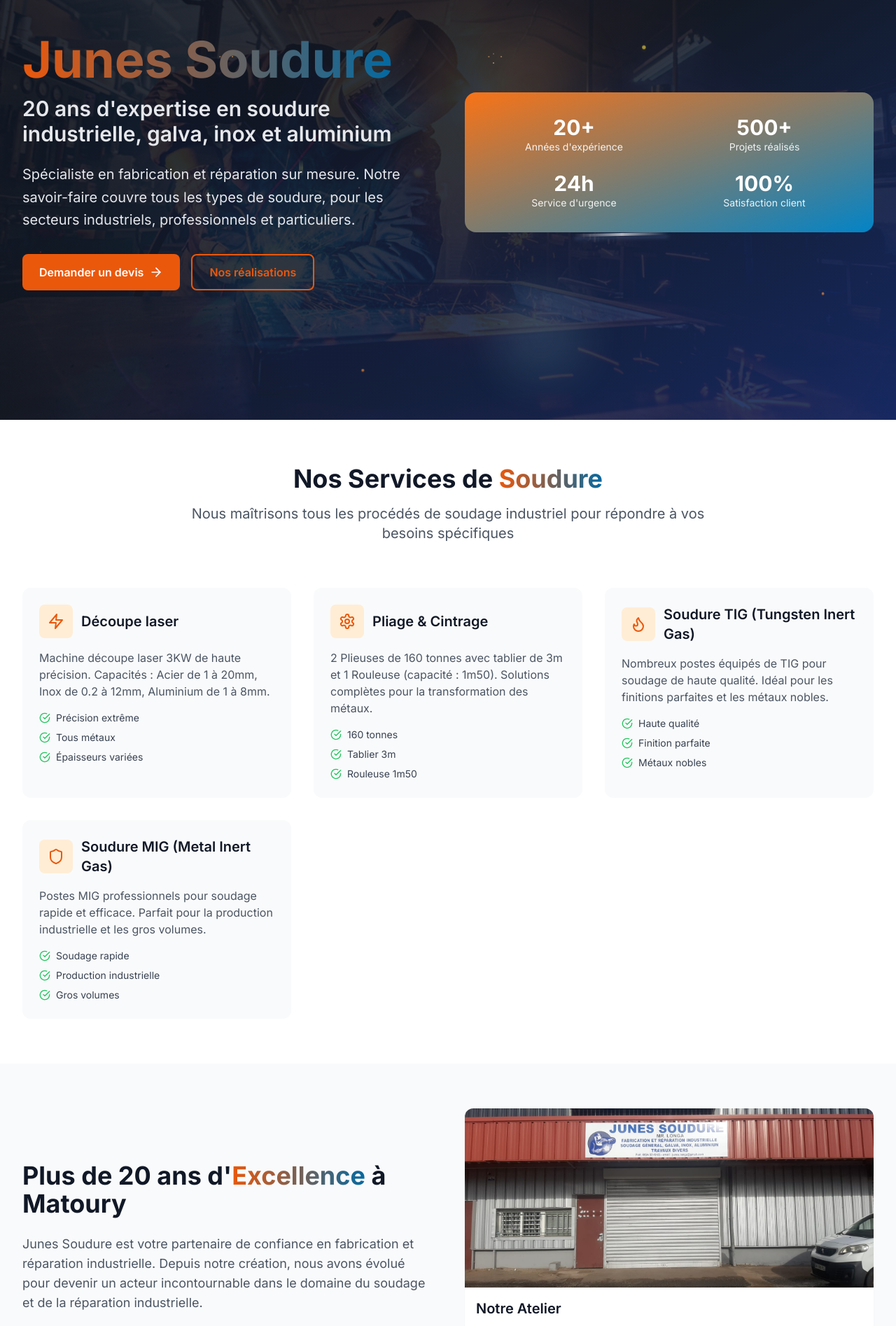
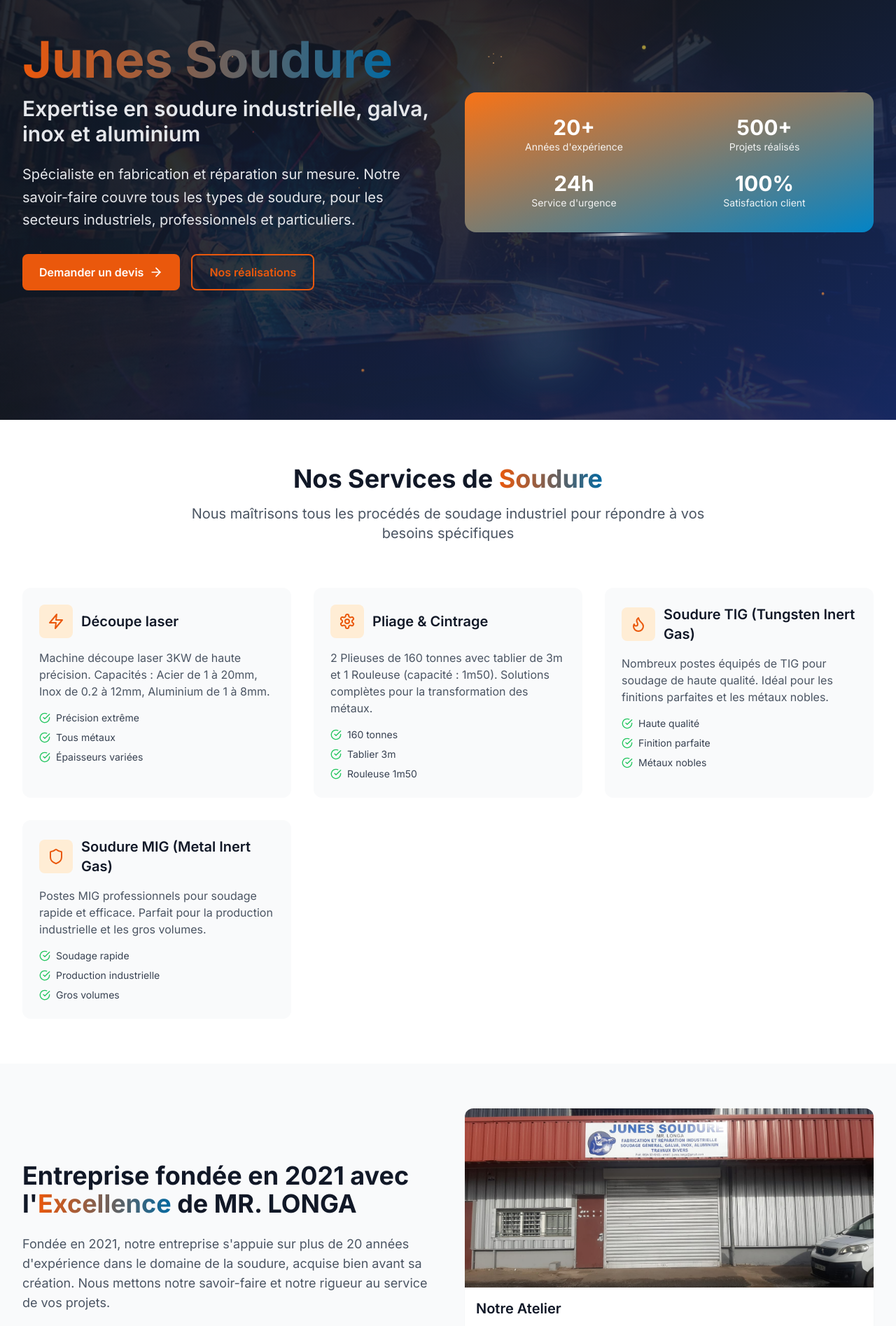
Before and after one commit to preneuscliford/juniorWebsite, a Next.js app: page / in a window 1280 px wide. Shown: the part 200-2095 px from the top of the page at 70% size. Built offline with nearby package versions, Linux system fonts and the light colour scheme.

Commit message:
Add info

```diff
--- a/app/page.tsx
+++ b/app/page.tsx
@@ -336,7 +336,7 @@
               <span className="text-gradient bg-gradient-to-r from-orange-400 to-yellow-400 bg-clip-text text-transparent">Junes Soudure</span>
             </h1>
             <h2 className="text-2xl lg:text-3xl font-semibold text-gray-200 mb-6">
-              20 ans d'expertise en soudure industrielle, galva, inox et aluminium
+              Expertise en soudure industrielle, galva, inox et aluminium
             </h2>
             <p className="text-xl text-gray-200 mb-8 leading-relaxed">
               Spécialiste en fabrication et réparation sur mesure. Notre savoir-faire couvre tous les types de soudure, pour les secteurs industriels, professionnels et particuliers.
@@ -480,12 +480,10 @@
             viewport={{ once: true }}
           >
             <h2 className="text-3xl lg:text-4xl font-bold text-gray-900 mb-6">
-              Plus de 20 ans d'<span className="text-gradient">Excellence</span> à Matoury
+              Entreprise fondée en 2021 avec l'<span className="text-gradient">Excellence</span> de MR. LONGA
             </h2>
             <p className="text-lg text-gray-600 mb-6">
-              Junes Soudure est votre partenaire de confiance en fabrication et réparation industrielle.
-              Depuis notre création, nous avons évolué pour devenir un acteur incontournable
-              dans le domaine du soudage et de la réparation industrielle.
+              Fondée en 2021, notre entreprise s'appuie sur plus de 20 années d'expérience dans le domaine de la soudure, acquise bien avant sa création. Nous mettons notre savoir-faire et notre rigueur au service de vos projets.
             </p>
             <div className="grid grid-cols-2 gap-6 mb-8">
               <div className="text-center">
```
